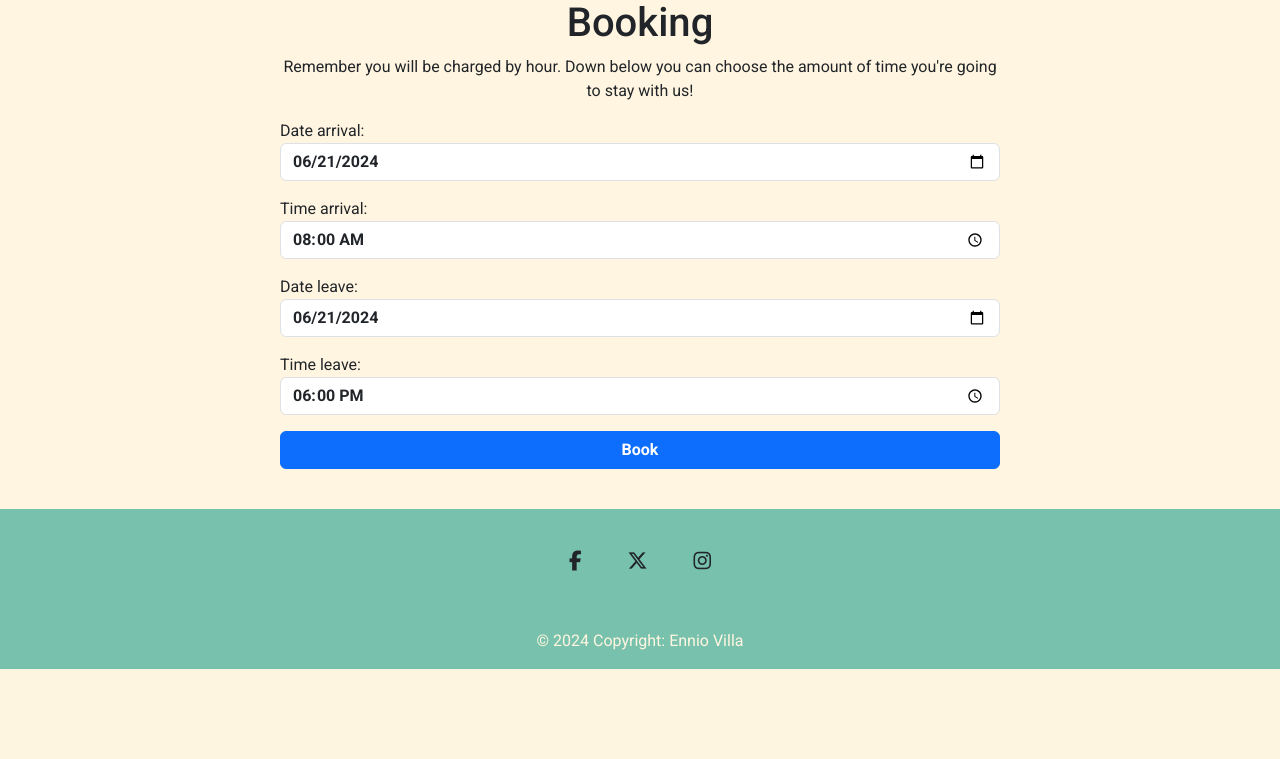
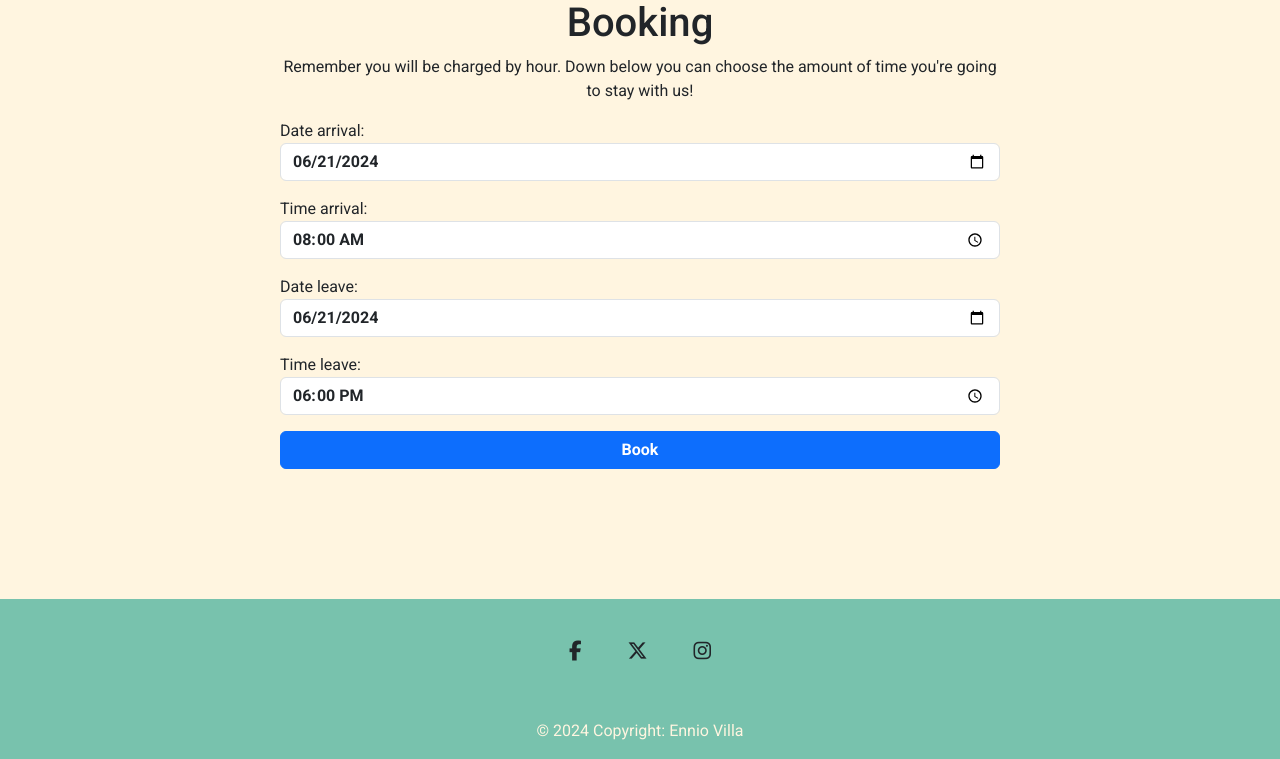
Before and after one commit to enniovilla/project-4-ci, a Django app: page /booking/ in a window 1280 px wide. Shown: the part 201-960 px from the top of the page. Before the commit the page ends 870 px from the top, so only its background shows below. Run offline with Django 5.2, Linux system fonts and the light colour scheme; the visitor is signed in with stand-in values (Sample User, id 1); some libraries are stand-ins or nearby versions.

Commit message:
Add min vh

```diff
--- a/static/css/style.css
+++ b/static/css/style.css
@@ -46,6 +46,7 @@ footer a:hover {
 
 .custom-main {
     margin-top: 200px;
+    min-height: 70vh;
 }
 
 footer {
```
